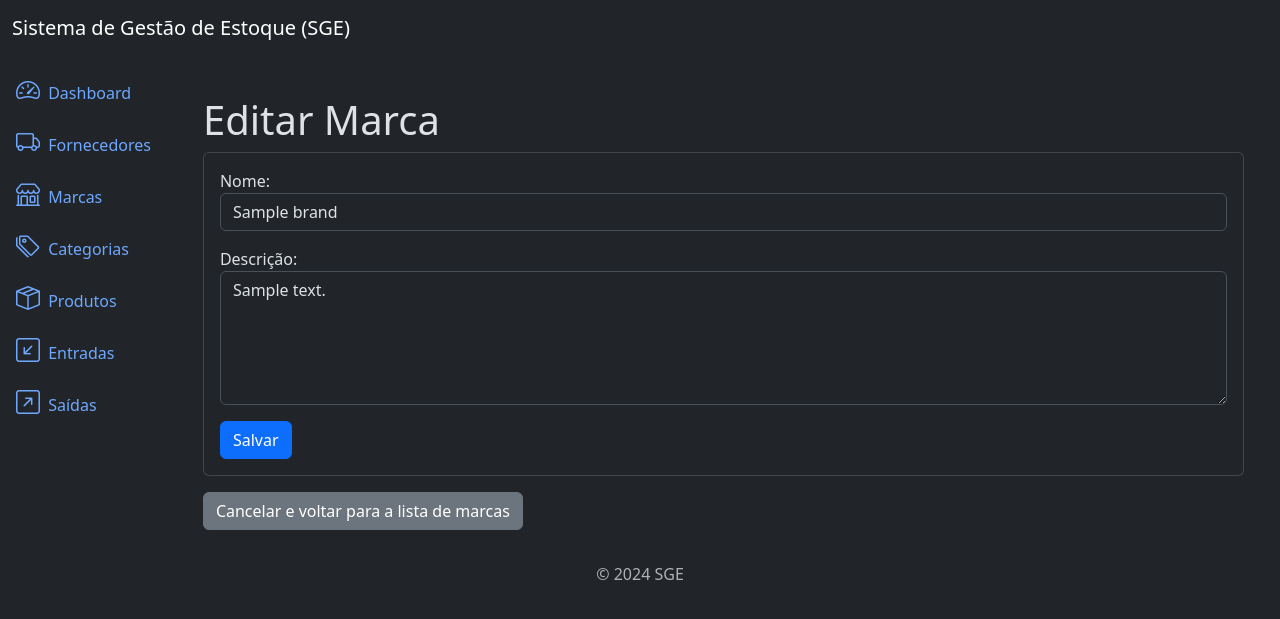
After one commit to matheusfabiao/sistema_gestao_estoque, a Django app: page /brands/1/update/ in a window 1280 px wide. The commit adds this page. Shown: the top 619 px of the page. Run offline with Django 5.2, Linux system fonts and the light colour scheme; tables that the repository leaves empty hold one stand-in row (values such as "Sample post").

Commit message:
feat: new brand update and delete features

```diff
--- a/brands/templates/brand_list.html
+++ b/brands/templates/brand_list.html
@@ -43,6 +43,12 @@
                     <a href="{% url 'brand_detail' brand.id %}" class="btn btn-info btn-sm">
                         <i class="bi bi-eye"></i>
                     </a>
+                    <a href="{% url 'brand_update' brand.id %}" class="btn btn-warning btn-sm">
+                        <i class="bi bi-pencil"></i>
+                    </a>
+                    <a href="{% url 'brand_delete' brand.id %}" class="btn btn-danger btn-sm">
+                        <i class="bi bi-trash"></i>
+                    </a>
                 </td>
             </tr>
             {% endfor %}
--- /dev/null
+++ b/brands/templates/brand_update.html
@@ -0,0 +1,25 @@
+{% extends 'base.html' %}
+
+{% block title %}SGE - Editar Marca{% endblock title %}
+
+{% block content %}
+
+<div class="container mt-4">
+    <h3 class="display-6">Editar Marca</h3>
+
+    <div class="card">
+        <div class="card-body">
+            <form action="{% url 'brand_update' brand.id %}" method="post" class="form">
+                {% csrf_token %}
+                {{ form.as_p }}
+                <button type="submit" class="btn btn-primary">Salvar</button>
+            </form>
+        </div>
+    </div>
+
+    <a href="{% url 'brand_list' %}" class="btn btn-secondary mt-3">
+        Cancelar e voltar para a lista de marcas
+    </a>
+</div>
+
+{% endblock content %}
--- a/brands/urls.py
+++ b/brands/urls.py
@@ -17,4 +17,14 @@ urlpatterns = [
         views.BrandDetailView.as_view(),
         name='brand_detail'
     ),
+    path(
+        'brands/<int:pk>/update/',
+        views.BrandUpdateView.as_view(),
+        name='brand_update'
+    ),
+    path(
+        'brands/<int:pk>/delete/',
+        views.BrandDeleteView.as_view(),
+        name='brand_delete'
+    ),
 ]
--- a/brands/views.py
+++ b/brands/views.py
@@ -1,4 +1,4 @@
-from django.views.generic import ListView, CreateView, DetailView
+from django.views.generic import ListView, CreateView, DetailView, UpdateView, DeleteView
 from django.urls import reverse_lazy
 from . import models, forms
 
@@ -29,3 +29,16 @@ class BrandDetailView(DetailView):
     model = models.Brand
     template_name = 'brand_detail.html'
     context_object_name = 'brand'
+
+
+class BrandUpdateView(UpdateView):
+    model = models.Brand
+    template_name = 'brand_update.html'
+    form_class = forms.BrandForm
+    success_url = reverse_lazy('brand_list')
+
+
+class BrandDeleteView(DeleteView):
+    model = models.Brand
+    template_name = 'brand_delete.html'
+    success_url = reverse_lazy('brand_list')
```
Also changed, not shown: brands/templates/brand_delete.html (added, +22 -0 lines).
